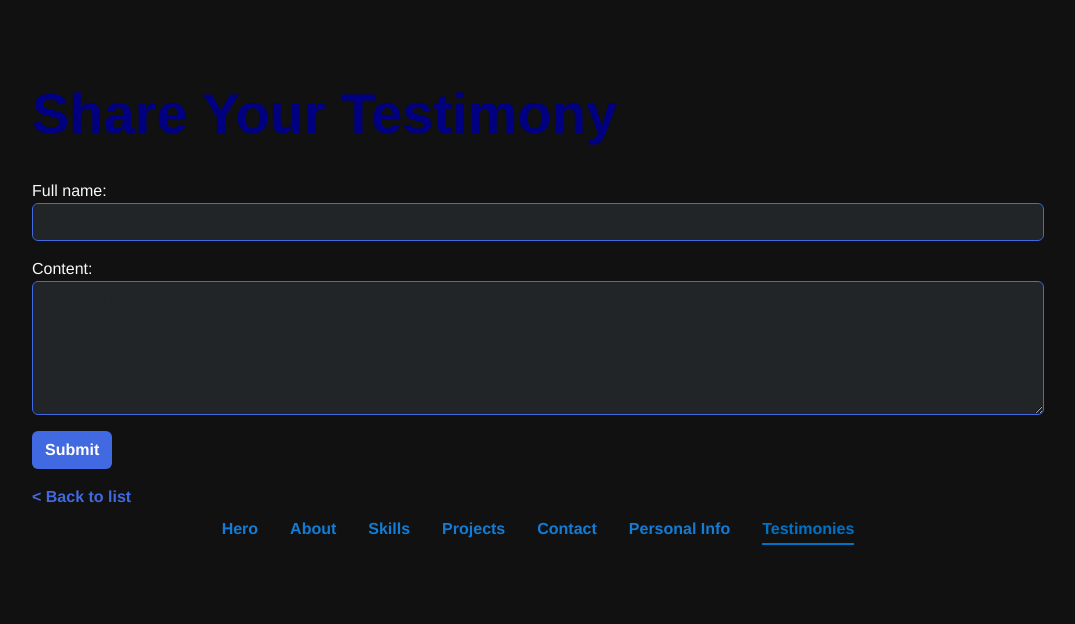
After one commit to Kez723Cudia/Quiz-1-Portfolio, a Django app: page /testimonies/create/ in a window 1280 px wide. The commit adds this page. Shown: the top 624 px of the page, without its empty margins (102-1177 px from the left). Run offline with Django 5.2, Linux system fonts and the light colour scheme.

Commit message:
Added testimonies app features: forms.py with TestimonyForm, views (create & list), urls.py, integrated testimonies URLs in project urls.py, created templates (create.html, list.html), updated navbar across all pages to include Testimonies, improved styling for testimonies templates, and added Previous/See more navigation links for consistent page flow.

```diff
--- a/home/templates/about/about.html
+++ b/home/templates/about/about.html
@@ -172,6 +172,7 @@
                 <a href="{% url 'project_list' %}" class="tracker-link">Projects</a>
                 <a href="{% url 'contact' %}" class="tracker-link">Contact</a>
                 <a href="{% url 'personal_info' %}" class="tracker-link">Personal Info</a>
+                <a href="{% url 'testimony_list' %}" class="tracker-link">Testimonies</a>
             </nav>
 
 
--- a/home/templates/contact/contact.html
+++ b/home/templates/contact/contact.html
@@ -184,6 +184,7 @@
             <a href="{% url 'project_list' %}" class="tracker-link">Projects</a>
             <a href="{% url 'contact' %}" class="tracker-link tracker-active">Contact</a>
             <a href="{% url 'personal_info' %}" class="tracker-link">Personal Info</a>
+            <a href="{% url 'testimony_list' %}" class="tracker-link">Testimonies</a>
         </nav>
 
         </div>
--- a/home/templates/home/hero.html
+++ b/home/templates/home/hero.html
@@ -247,6 +247,7 @@
             <a href="{% url 'project_list' %}" class="tracker-link">Projects</a>
             <a href="{% url 'contact' %}" class="tracker-link">Contact</a>
             <a href="{% url 'personal_info' %}" class="tracker-link">Personal Info</a>
+            <a href="{% url 'testimony_list' %}" class="tracker-link">Testimonies</a>
         </nav>
 
     </div>
--- a/home/templates/projects/detail.html
+++ b/home/templates/projects/detail.html
@@ -40,6 +40,7 @@
             <a href="{% url 'skills' %}" class="tracker-link">Skills</a>
             <a href="{% url 'project_list' %}" class="tracker-link tracker-active">Projects</a>
             <a href="{% url 'contact' %}" class="tracker-link">Contact</a>
+            <a href="{% url 'testimony_list' %}" class="tracker-link">Testimonies</a>
         </nav>
     </div>
 </body>
--- a/home/templates/projects/list.html
+++ b/home/templates/projects/list.html
@@ -46,6 +46,7 @@
             <a href="{% url 'project_list' %}" class="tracker-link tracker-active">Projects</a>
             <a href="{% url 'contact' %}" class="tracker-link">Contact</a>
             <a href="{% url 'personal_info' %}" class="tracker-link">Personal Info</a>
+            <a href="{% url 'testimony_list' %}" class="tracker-link">Testimonies</a>
         </nav>
     </div>
 </body>
--- a/home/templates/skills/skills.html
+++ b/home/templates/skills/skills.html
@@ -160,6 +160,7 @@
                 <a href="{% url 'project_list' %}" class="tracker-link">Projects</a>
                 <a href="{% url 'contact' %}" class="tracker-link">Contact</a>
                 <a href="{% url 'personal_info' %}" class="tracker-link">Personal Info</a>
+                <a href="{% url 'testimony_list' %}" class="tracker-link">Testimonies</a>
             </nav>
 
 
--- /dev/null
+++ b/home/templates/testimonies/create.html
@@ -0,0 +1,122 @@
+<!DOCTYPE html>
+<html lang="en">
+<head>
+    <meta charset="UTF-8">
+    <title>Share Your Testimony - Engr. Kezia Yuriese Cudia</title>
+    <link href="https://cdn.jsdelivr.net/npm/bootstrap@5.3.3/dist/css/bootstrap.min.css" rel="stylesheet">
+    <style>
+        body {
+            background-color: #111;
+            font-family: Helvetica, Arial, sans-serif;
+            color: #f8f9fa;
+        }
+        .testimonies-container {
+            padding: 5rem 4rem;
+            animation: fadeInUp 1.5s ease-in-out;
+        }
+        .testimonies-container h1 {
+            font-size: 3.5rem;
+            font-weight: 800;
+            color: navy;
+            margin-bottom: 2rem;
+        }
+        .form-control {
+            background-color: rgba(173, 216, 230, 0.1);
+            border: 1px solid royalblue;
+            color: #f8f9fa;
+        }
+        .form-control:focus {
+            background-color: rgba(173, 216, 230, 0.2);
+            border-color: royalblue;
+            box-shadow: none;
+        }
+        .btn-submit {
+            background-color: royalblue;
+            color: #fff;
+            font-weight: 600;
+            transition: all 0.3s ease;
+        }
+        .btn-submit:hover {
+            background-color: navy;
+        }
+        @keyframes fadeInUp {
+            from { opacity: 0; transform: translateY(50px); }
+            to { opacity: 1; transform: translateY(0); }
+        }
+        .tracker-navbar {
+            display: flex;
+            justify-content: center;
+            gap: 2rem;
+            margin-top: 3rem;
+        }
+        .tracker-link {
+            font-size: 1rem;
+            font-weight: 600;
+            color: #127CD6; /* Outlook blue */
+            text-decoration: none;
+            transition: all 0.3s ease;
+        }
+        .tracker-link:hover {
+            color: #0072C6; /* Spanish blue */
+            transform: translateX(5px);
+        }
+        .tracker-active {
+            color: #0072C6;
+            border-bottom: 2px solid #0072C6;
+            padding-bottom: 2px;
+        }
+        .nav-link {
+            font-size: 1rem;
+            font-weight: 600;
+            color: royalblue;
+            text-decoration: none;
+            transition: all 0.3s ease;
+            margin-top: 1rem;
+        }
+        .nav-link:hover {
+            color: #f8f9fa;
+            transform: translateX(5px);
+        }
+        .nav-left {
+            float: left;
+        }
+        .nav-right {
+            float: right;
+        }
+    </style>
+</head>
+<body>
+    <div class="testimonies-container container">
+        <h1>Share Your Testimony</h1>
+        <form method="post">
+            {% csrf_token %}
+            <div class="mb-3">
+                {{ form.full_name.label_tag }}
+                {{ form.full_name }}
+            </div>
+            <div class="mb-3">
+                {{ form.content.label_tag }}
+                {{ form.content }}
+            </div>
+            <button type="submit" class="btn btn-submit">
+                <i class="bi bi-send-fill"></i> Submit
+            </button>
+        </form>
+
+        <!-- Navigation links -->
+        <a href="{% url 'testimony_list' %}" class="nav-link nav-left">< Back to list</a>
+
+
+        <!-- Tracker Navbar -->
+        <nav class="tracker-navbar">
+            <a href="{% url 'home' %}" class="tracker-link">Hero</a>
+            <a href="{% url 'about' %}" class="tracker-link">About</a>
+            <a href="{% url 'skills' %}" class="tracker-link">Skills</a>
+            <a href="{% url 'project_list' %}" class="tracker-link">Projects</a>
+            <a href="{% url 'contact' %}" class="tracker-link">Contact</a>
+            <a href="{% url 'personal_info' %}" class="tracker-link">Personal Info</a>
+            <a href="{% url 'testimony_list' %}" class="tracker-link tracker-active">Testimonies</a>
+        </nav>
+    </div>
+</body>
+</html>
--- a/portfolio/urls.py
+++ b/portfolio/urls.py
@@ -25,4 +25,5 @@ urlpatterns = [
     path('contact/', include('contact.urls')),
     path('projects/', include('projects.urls')),
     path('personal-info/', include('personalinfo.urls')),
+    path('testimonies/', include('testimonies.urls')),
 ]
--- /dev/null
+++ b/testimonies/forms.py
@@ -0,0 +1,11 @@
+from django import forms
+from .models import Testimony
+
+class TestimonyForm(forms.ModelForm):
+    class Meta:
+        model = Testimony
+        fields = ['full_name', 'content']
+        widgets = {
+            'full_name': forms.TextInput(attrs={'class': 'form-control', 'placeholder': 'Enter your full name'}),
+            'content': forms.Textarea(attrs={'class': 'form-control', 'rows': 5, 'placeholder': 'Write your testimony'}),
+        }
--- /dev/null
+++ b/testimonies/urls.py
@@ -0,0 +1,7 @@
+from django.urls import path
+from .views import testimony_create_view, TestimonyListView
+
+urlpatterns = [
+    path('create/', testimony_create_view, name='testimony_create'),
+    path('list/', TestimonyListView.as_view(), name='testimony_list'),
+]
--- a/testimonies/views.py
+++ b/testimonies/views.py
@@ -1,3 +1,18 @@
 from django.shortcuts import render
+from .forms import TestimonyForm
+from .models import Testimony
+from django.views.generic import ListView
+
+def testimony_create_view(request):
+    form = TestimonyForm(request.POST or None)
+    if form.is_valid():
+        form.save()
+    context = {'form': form}
+    return render(request, 'testimonies/create.html', context)
+
+class TestimonyListView(ListView):
+    model = Testimony
+    template_name = 'testimonies/list.html'
+    context_object_name = 'testimonies'
 
 # Create your views here.
```
Also changed, not shown: home/templates/personal-info/personal_info.html (+41 -3 lines), home/templates/testimonies/list.html (added, +122 -0 lines). Lines whose indentation alone changed are shown as unchanged.
